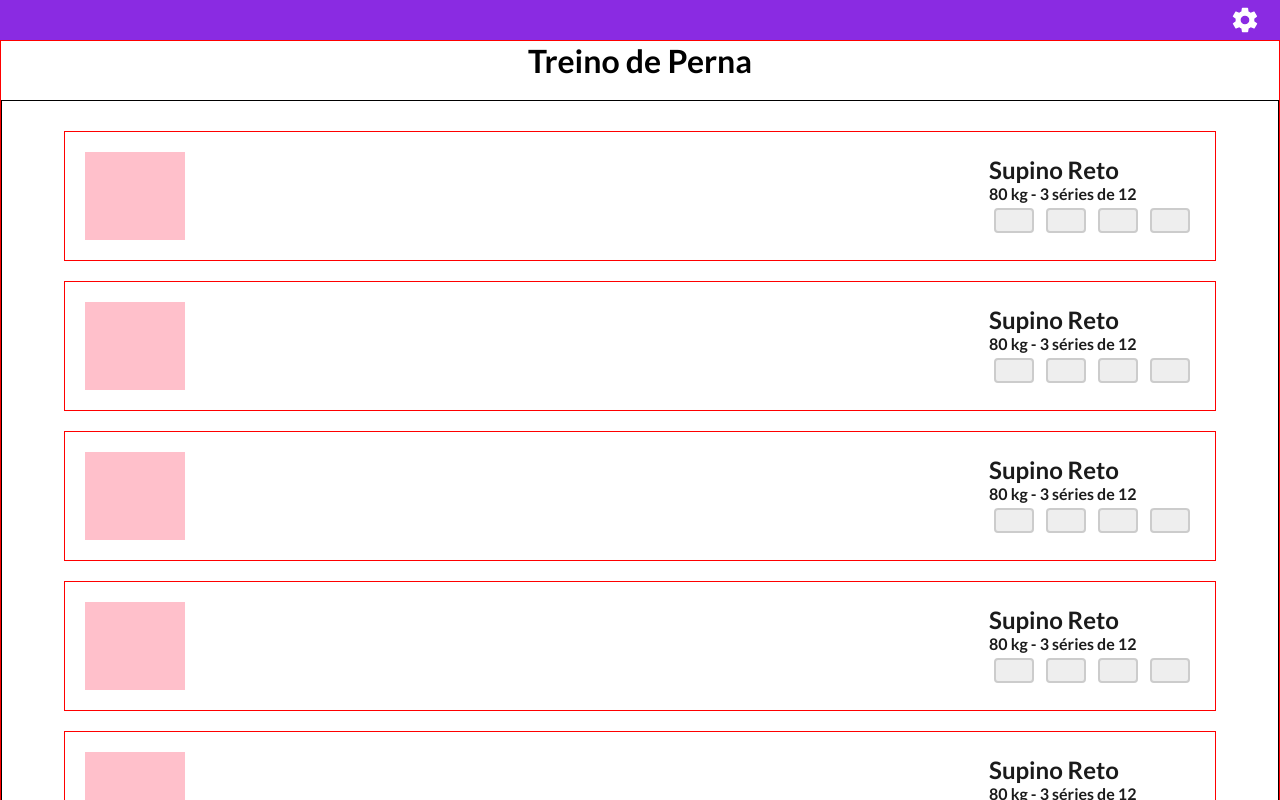
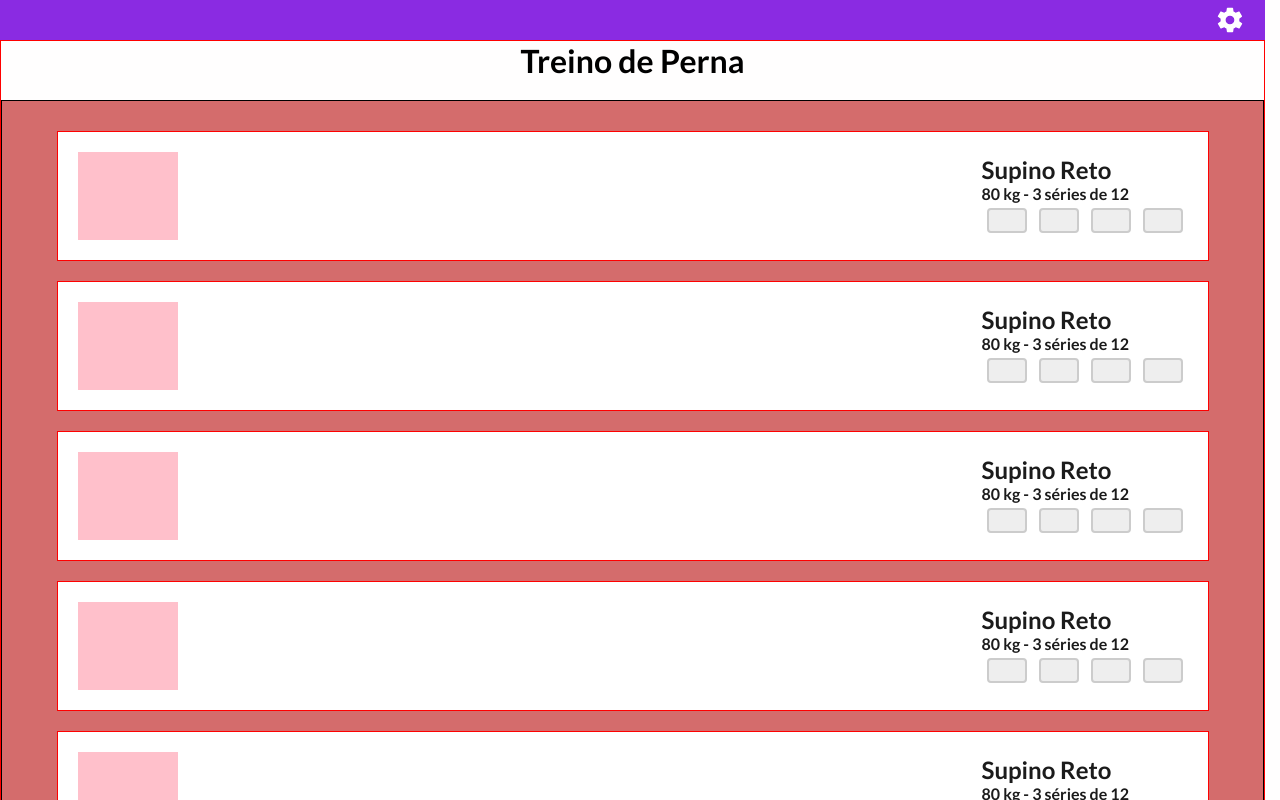
Before and after one commit to rommel-s/bora-ficar-giga, a Next.js app: page /workouts/anteriores-perna in a window 1280 px wide. Built offline with nearby package versions, Linux system fonts and the light colour scheme.

Commit message:
Solved scroll bug on other pages than home

```diff
--- a/styles/globals.css
+++ b/styles/globals.css
@@ -14,20 +14,26 @@ html,
 body {
   max-width: 100vw;
   max-height: 100vh;
+  scrollbar-gutter: stable;
   /* overflow: hidden; */
+}
+
+html::-webkit-scrollbar {
+  display: none;
 }
 
 body {
   font-family: Lato, sans-serif;
   -webkit-font-smoothing: antialiased;
   -moz-osx-font-smoothing: grayscale;
+
+  background-color: #fffefe;
 }
 
 * {
   box-sizing: border-box;
   padding: 0;
   margin: 0;
-  /* border: 1px solid red; */
 }
 
 a {
--- a/styles/workout-pages.css
+++ b/styles/workout-pages.css
@@ -6,6 +6,7 @@ main {
 }
 
 .workout-container {
+  background-color: #d46c6c;
   width: 100%;
   display: flex;
   flex-direction: column;
```
